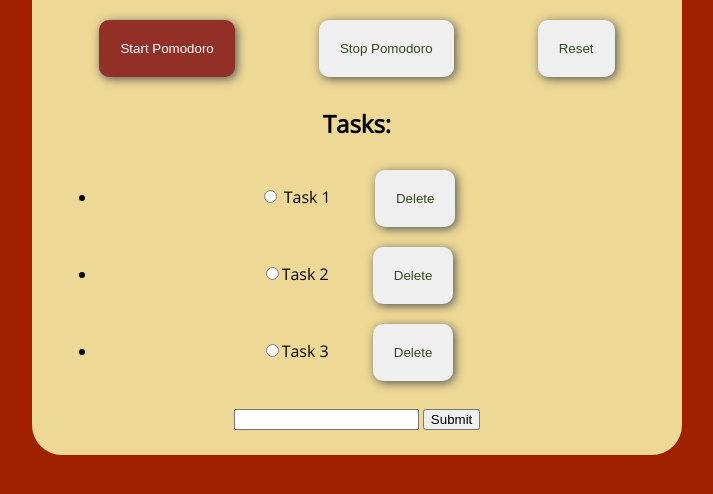
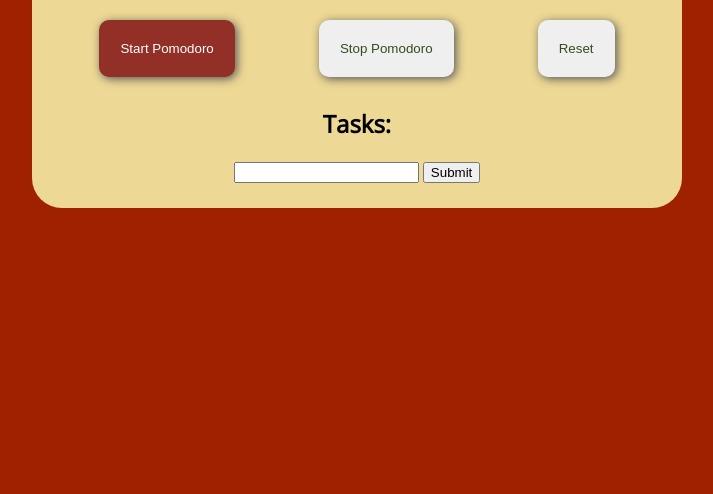
Before and after one commit to jfcisco/pomodoro-timer, a plain HTML site: page index.html in a window 1280 px wide. Shown: the part 400-894 px from the top of the page, without its empty margins (283-996 px from the left). After the commit the page ends 800 px from the top, so only its background shows below. Drawn offline with nearby package versions, Linux system fonts and the light colour scheme.

Commit message:
Change markup of todo list
Done to avoid DOM-centric design.
Displaying the list is now done by updateListDom()

```diff
--- a/index.html
+++ b/index.html
@@ -15,30 +15,17 @@
     <div class="row">
       <button class="btn" id="start" type="button">Start Pomodoro</button>
       <button class="btn" id="stop" type="button">Stop Pomodoro</button>
+      <!-- TODO: Combine the two buttons above -->
+
       <button class="btn" id="reset" type="button">Reset</button>
       <!-- TODO: Style button to show feedback when clicked. Also, disable outline. -->
     </div>
   </div>
 
-  <div id="todo-list">
+  <div>
     <h2>Tasks:</h2>
     <ul id="task-list">
-      <!-- Is the button an inline element? -->
-      <li class="task">
-        <label><input type="radio" name="task"> Task 1</label>
-        <button type="button" class="delete-button">Delete</button>
-      </li>
 
-
-    <li class="task">
-        <label><input type="radio" name="task">Task 2</label>
-        <button type="button" class="delete-button">Delete</button>
-      </li>
-
-    <li class="task">
-        <label><input type="radio" name="task">Task 3</label>
-        <button type="button" class="delete-button">Delete</button>
-      </li>
     </ul>
 
     <form id="new-task">
```
